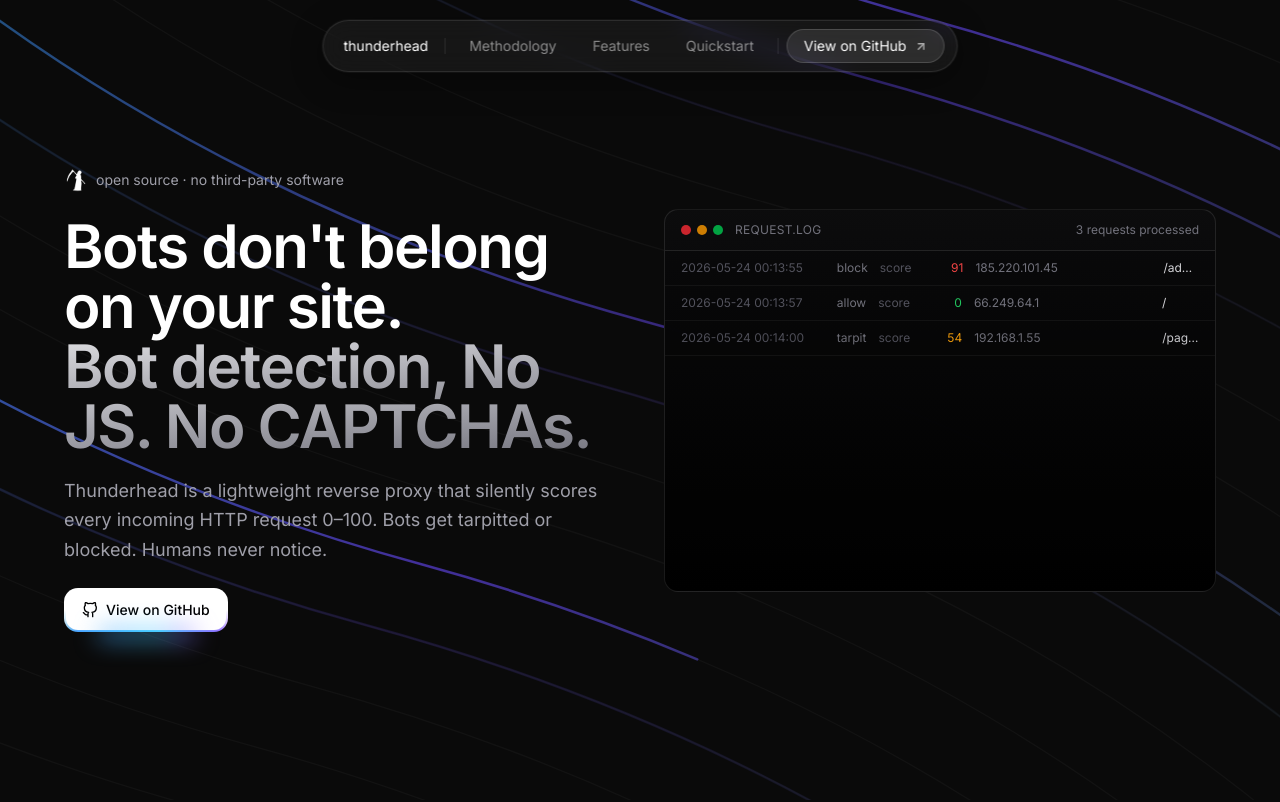
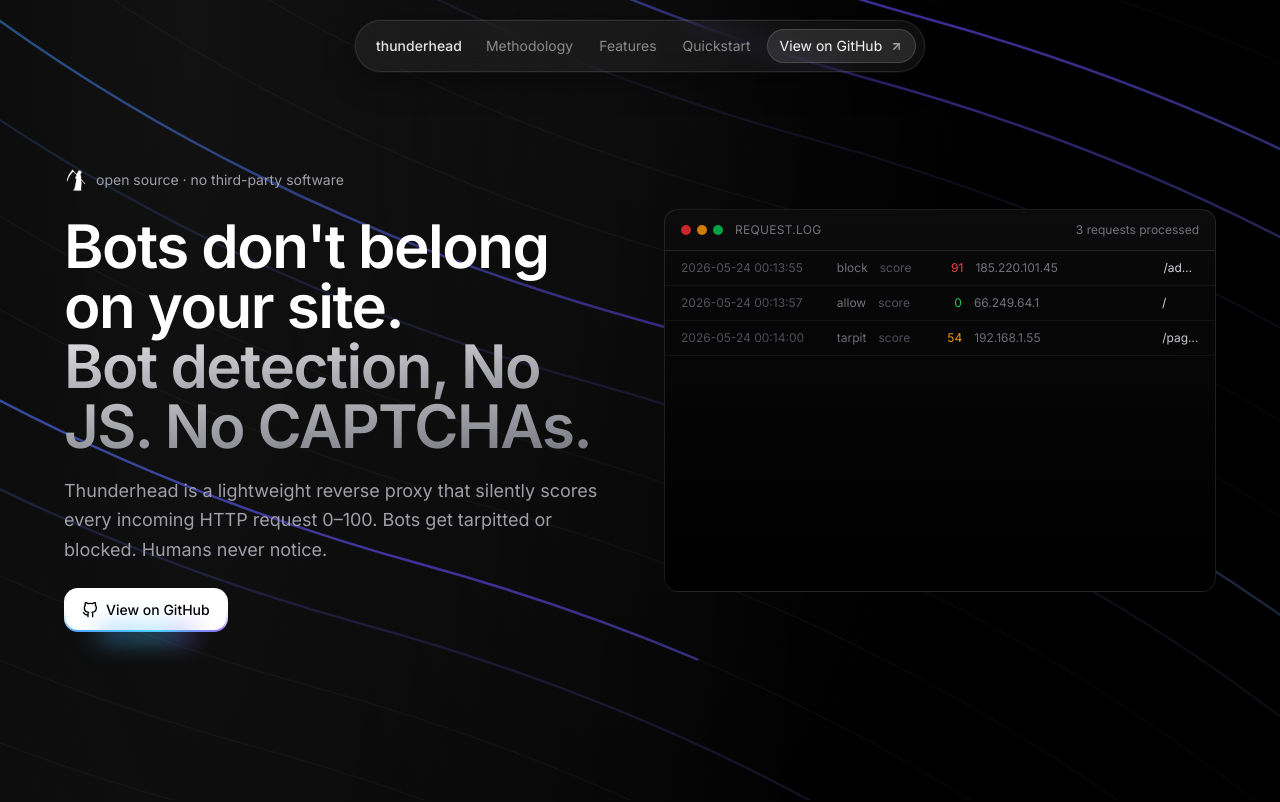
Before and after one commit to bhavv04/thunderhead, a Next.js app in the folder web/: page / in a window 1280 px wide. Shown: the top 802 px of the page. Built offline with nearby package versions, Linux system fonts and the light colour scheme.

Commit message:
feat: update navbar spacing

```diff
--- a/web/app/components/layout/Navbar.tsx
+++ b/web/app/components/layout/Navbar.tsx
@@ -19,11 +19,8 @@
   useEffect(() => {
     const onScroll = () => {
       setScrolled(window.scrollY > 20);
-
-      // Determine active section based on scroll position
       const sectionIds = links.map((l) => l.href.replace("#", ""));
       let current = "";
-
       for (const id of sectionIds) {
         const el = document.getElementById(id);
         if (el) {
@@ -31,18 +28,15 @@
           if (rect.top <= 120) current = id;
         }
       }
-
-      // If scrolled near top, clear active
       if (window.scrollY < 80) current = "";
       setActive(current);
     };
-
     window.addEventListener("scroll", onScroll, { passive: true });
     return () => window.removeEventListener("scroll", onScroll);
   }, []);
 
   const linkClass = (id: string) =>
-    `px-4 py-1.5 rounded-full text-sm transition-all duration-300 ease-in-out ${
+    `px-3 py-1.5 rounded-full text-sm transition-all duration-300 ease-in-out ${
       active === id
         ? "text-white bg-white/15"
         : "text-white/50 hover:text-white/90 hover:bg-white/8"
@@ -53,23 +47,23 @@
       {/* Desktop */}
       <div
         className={`
-          hidden sm:flex items-center gap-1 px-3 py-2 rounded-full
+          hidden sm:flex items-center px-2 py-2 rounded-full
           border border-white/10 backdrop-blur-md bg-white/5
           shadow-[0_0_0_1px_rgba(255,255,255,0.04),0_8px_32px_rgba(0,0,0,0.4)]
           transition-all duration-500 ease-in-out
           ${scrolled ? "bg-white/8 shadow-[0_0_0_1px_rgba(255,255,255,0.08),0_12px_40px_rgba(0,0,0,0.6)]" : ""}
         `}
       >
+        {/* Brand */}
         <a
-          href="#"
-          onClick={() => window.scrollTo({ top: 0, behavior: "smooth" })}
-          className="px-2 py-1.5 rounded-full text-sm transition-all duration-300 ease-in-out text-white hover:bg-white/10"
+          href="#top"
+          className="px-3 py-1.5 text-sm text-white/90 font-medium rounded-full hover:text-white transition-all duration-300 hover:text-white/90 hover:bg-white/8"
         >
           thunderhead
         </a>
 
-        <span className="w-px h-4 bg-white/10 mx-1" />
-
+        {/* Nav links */}
+        <div className="flex items-center gap-0.5">
           {links.map((link) => (
             <a
               key={link.label}
@@ -79,19 +73,19 @@
               {link.label}
             </a>
           ))}
+        </div>
 
-        <span className="w-px h-4 bg-white/10 mx-1" />
-
+        {/* GitHub */}
         <a
           href={GITHUB_URL}
           target="_blank"
           rel="noopener noreferrer"
           onMouseEnter={() => setHoveringGithub(true)}
           onMouseLeave={() => setHoveringGithub(false)}
-          className="flex items-center gap-2 px-4 py-1.5 rounded-full text-sm
+          className="ml-1 flex items-center gap-2 px-3 py-1.5 rounded-full text-sm
             bg-white/10 border border-white/15 text-white
             hover:bg-white/20 hover:border-white/25
-            transition-all duration-300 ease-in-out overflow-hidden"
+            transition-all duration-300 ease-in-out"
         >
           <span>View on GitHub</span>
           <span
@@ -115,7 +109,6 @@
 
       {/* Mobile */}
       <div className="sm:hidden flex flex-col items-center gap-2">
-        {/* Mobile pill bar */}
         <div
           className={`
             flex items-center justify-between px-3 py-2 rounded-full w-[calc(100vw-2rem)]
@@ -126,9 +119,9 @@
           `}
         >
           <a
-            href="#"
+            href="#top"
             onClick={() => { window.scrollTo({ top: 0, behavior: "smooth" }); setMenuOpen(false); }}
-            className="px-3 py-1 rounded-full text-sm text-white tracking-tight"
+            className="px-3 py-1 rounded-full text-sm text-white font-medium"
           >
             thunderhead
           </a>
@@ -150,8 +143,6 @@
                 <polyline points="7 7 17 7 17 17" />
               </svg>
             </a>
-
-            {/* Hamburger */}
             <button
               onClick={() => setMenuOpen((o) => !o)}
               className="w-8 h-8 flex flex-col items-center justify-center gap-1.5 rounded-full hover:bg-white/10 transition-all duration-300"
@@ -163,7 +154,6 @@
           </div>
         </div>
 
-        {/* Mobile dropdown */}
         <div
           className={`
             flex flex-col w-[calc(100vw-2rem)] rounded-2xl overflow-hidden
--- a/web/app/components/sections/Hero.tsx
+++ b/web/app/components/sections/Hero.tsx
@@ -1,7 +1,6 @@
 "use client";
 
 import { useEffect, useState } from "react";
-import CopyButton from "../ui/Hero/CopyButton";
 import LogFeed from "../ui/Hero/Logfeed";
 import { FiGithub } from "react-icons/fi";
 import { RainbowButton } from "@/components/ui/rainbow-button";
--- a/web/app/page.tsx
+++ b/web/app/page.tsx
@@ -8,7 +8,7 @@
 
 export default function Home() {
   return (
-    <main id="top" className="min-h-screen font-sans bg-neutral-950">
+    <main id="top" className="min-h-screen font-sans mesh-bg">
       <BackgroundBeams />
       <Navbar />
       <Hero />
```
Lines whose indentation alone changed are shown as unchanged.
